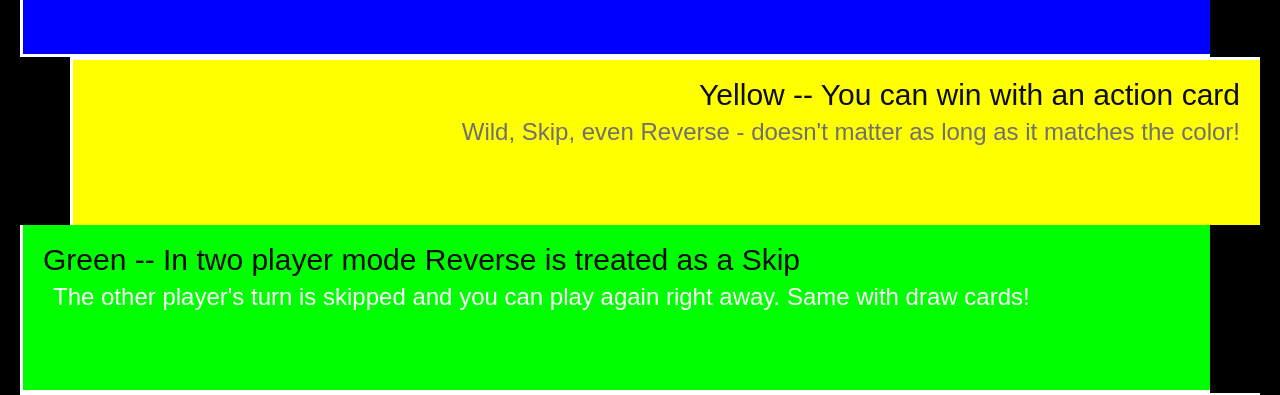
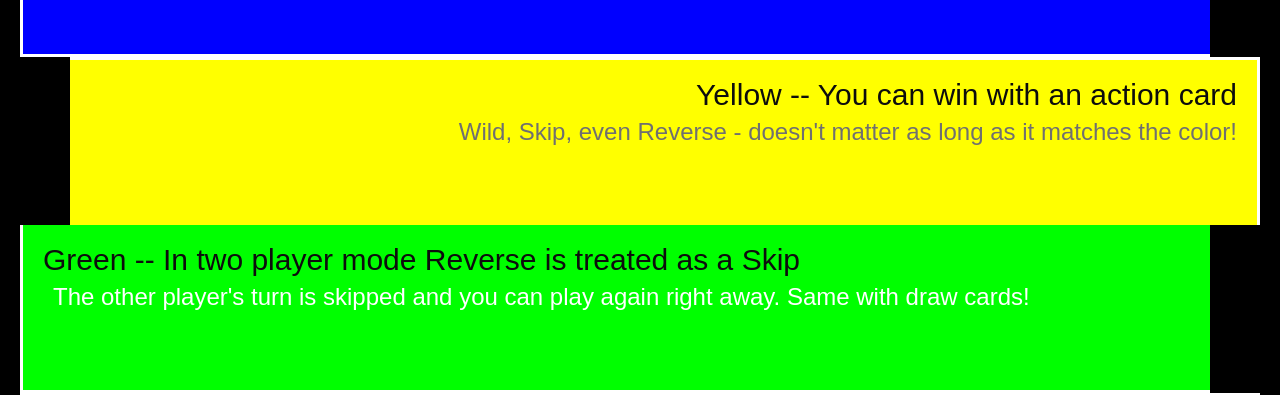
Before and after one commit to haashim-mirza/hw-2023, a plain HTML site: page index.html in a window 1280 px wide. Shown: the part 781-1176 px from the top of the page. Drawn offline with Linux system fonts and the light colour scheme.

Commit message:
yellow fix

```diff
--- a/css/style.css
+++ b/css/style.css
@@ -62,7 +62,7 @@ div {
 .yellow {
     background-color: #FFFF00;
     text-align: right;
-    border-right: 5px;
+    border-left: 5px;
     border-bottom: 2px;
     margin-left: 50px;
 }
```
